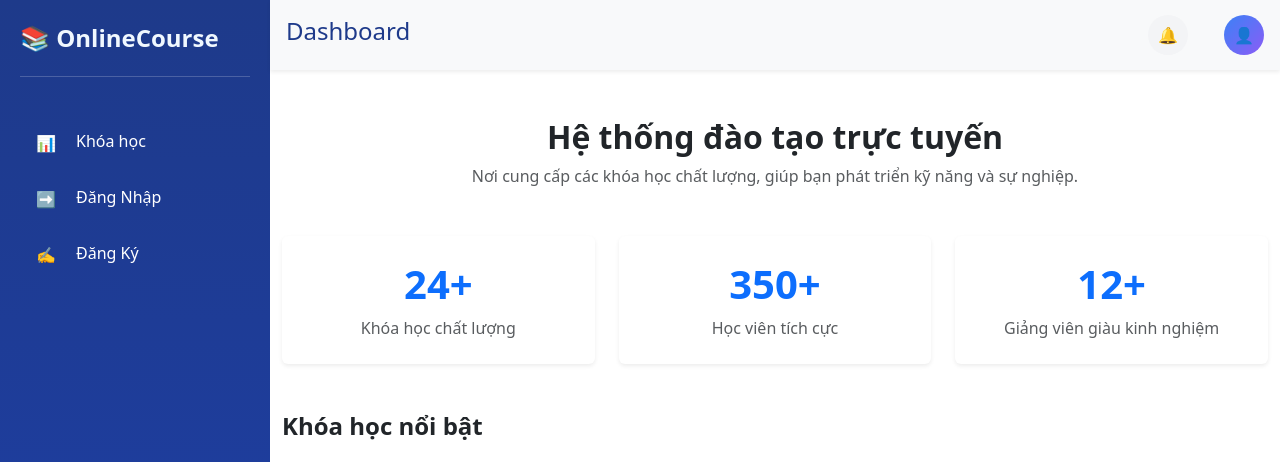
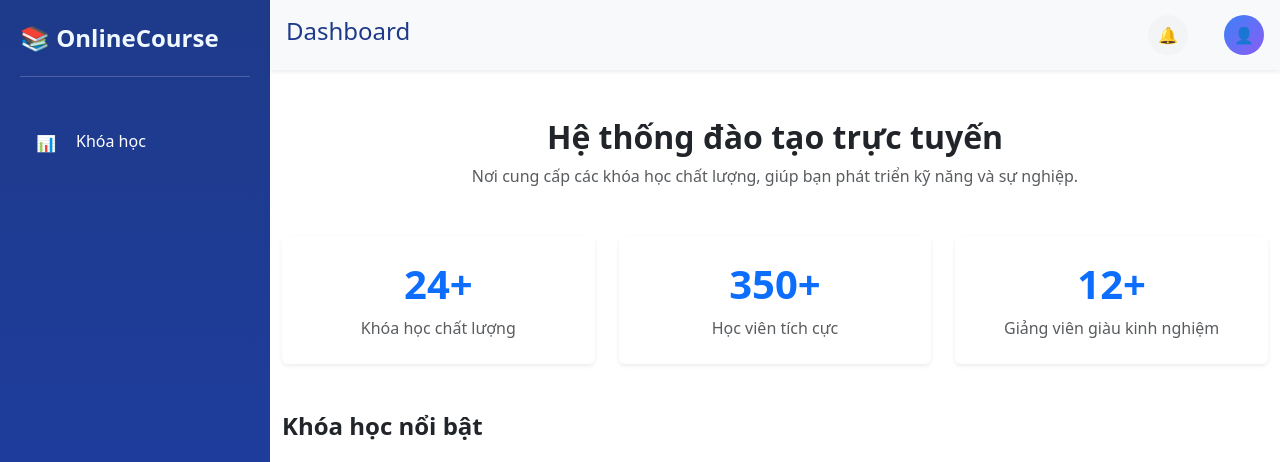
Before and after one commit to codecuatai/onlinecourse, a PHP site: the page made by index.php in a window 1280 px wide. Shown: the top 462 px of the page. Run offline with PHP 8.4, Linux system fonts and the light colour scheme; some libraries are stand-ins or nearby versions.

Commit message:
update login, register

```diff
--- a/controllers/AuthController.php
+++ b/controllers/AuthController.php
@@ -193,6 +193,4 @@ class AuthController
     }
 }
 
-$post = $_POST(['email']);
-echo $post;
 $auth = new AuthController();
--- a/views/layouts/header.php
+++ b/views/layouts/header.php
@@ -66,6 +66,7 @@ switch ($role) {
                         <a href="?controllers=AuthController&action=logout" class="dropdown-item d-block px-3 py-2 text-decoration-none text-dark">Đăng xuất</a>
                     <?php else: // Chưa đăng nhập ?>
                         <a href="?views=auth&action=login" class="dropdown-item d-block px-3 py-2 text-decoration-none text-dark">Đăng nhập</a>
+                        <a href="?views=auth&action=register" class="dropdown-item d-block px-3 py-2 text-decoration-none text-dark">Đăng ký</a>
                     <?php endif; ?>
                 </div>
 
--- a/views/layouts/sidebar.php
+++ b/views/layouts/sidebar.php
@@ -33,29 +33,6 @@ $role = $_SESSION['role'] ?? -1; // 0 = học viên, 1 = giảng viên, 2 = admi
             <li><a href="?views=reports&action=index" class="d-flex align-items-center"><span class="icon me-2">📊</span> Thống kê hệ thống</a></li>
             <li><a href="?views=admin&action=browseCourses" class="d-flex align-items-center"><span class="icon me-2">✅</span> Duyệt khóa học</a></li>
         <?php endif; ?>
-
-        <?php if ($role === -1): // Mặc định: Chưa đăng nhập ?>
-            <li>
-                <a href="?views=auth&action=login" class="d-flex align-items-center">
-                    <span class="icon me-2">➡️</span>
-                    <span>Đăng Nhập</span>
-                </a>
-            </li>
-             <li>
-                <a href="?views=auth&action=register" class="d-flex align-items-center">
-                    <span class="icon me-2">✍️</span>
-                    <span>Đăng Ký</span>
-                </a>
-            </li>
-        <?php else: // Đã đăng nhập (role 0, 1, 2) ?>
-            <li>
-                <a href="?controllers=AuthController&action=logout" class="d-flex align-items-center">
-                    <span class="icon me-2">🚪</span>
-                    <span>Đăng Xuất</span>
-                </a>
-            </li>
-        <?php endif; ?>
-
     </ul>
 </aside>
 
```
